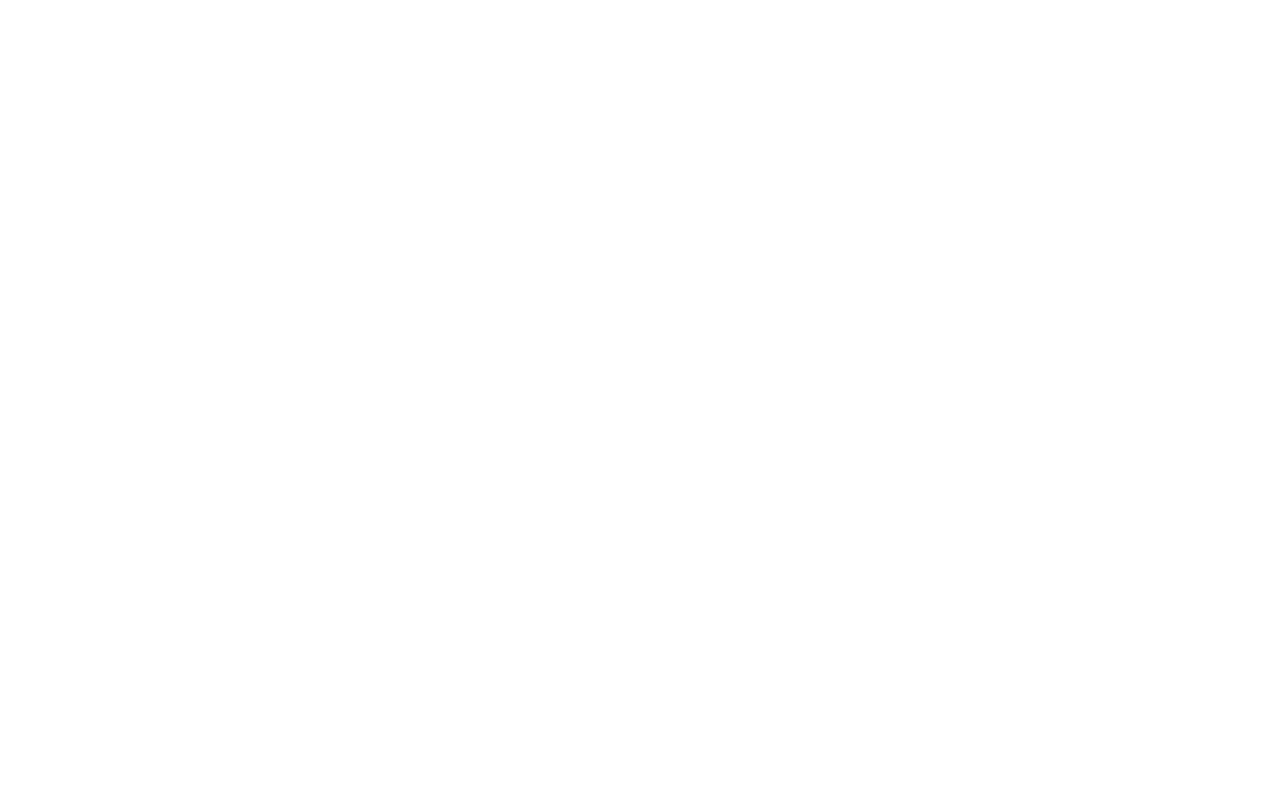
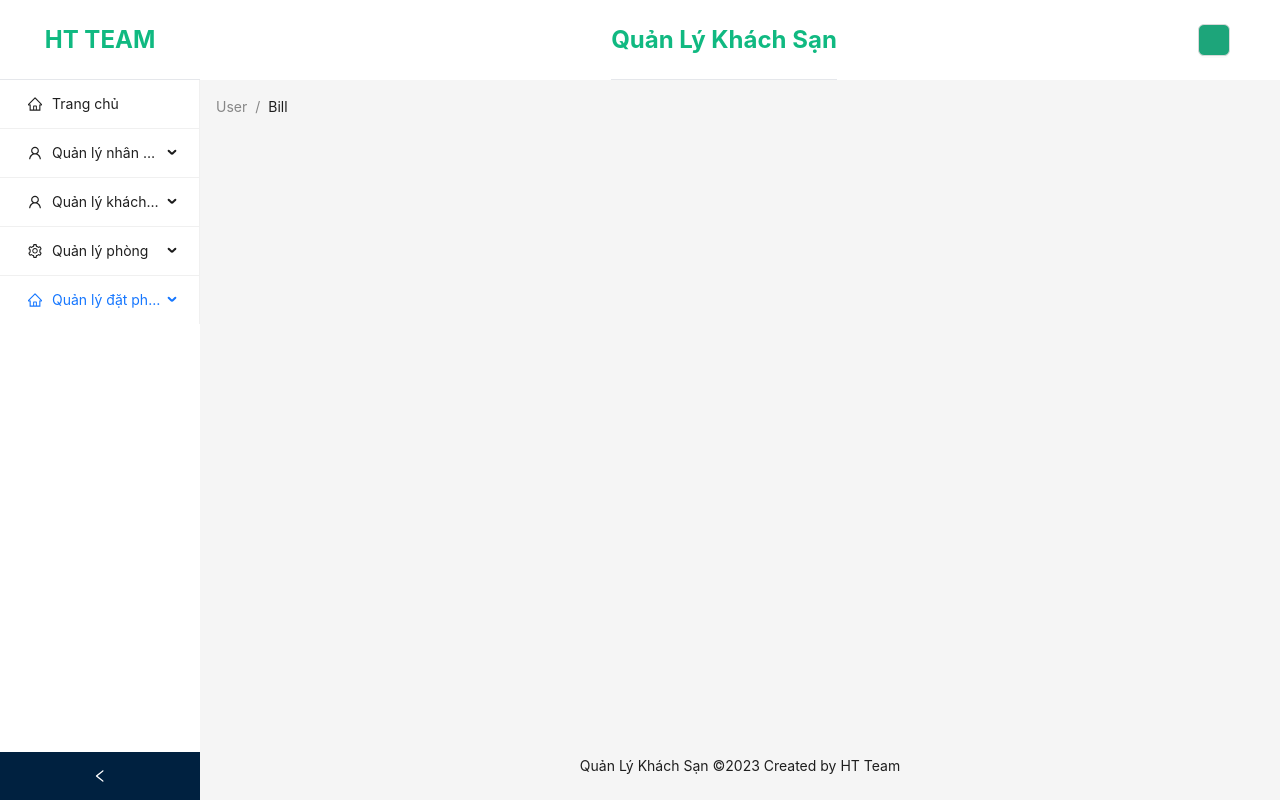
Before and after one commit to buihuuthong/QuanLyKhachSan_FE, a React (Create React App) app: page /book-room/list in a window 1280 px wide. Before the commit this address had no page. Built offline with nearby package versions, Linux system fonts and the light colour scheme.

Commit message:
fix cho hao ngu

```diff
--- a/src/layout/Sidebar.jsx
+++ b/src/layout/Sidebar.jsx
@@ -38,9 +38,15 @@ const items = [
     getItem("Loại phòng", "/room/type"),
     getItem("Trạng thái phòng", "/room/state"),
   ]),
+  {
+    type: "divider",
+  },
+  getItem("Quản lý đặt phòng", "/book-room", <HomeOutlined />, [
+    getItem("Danh sách đặt phòng", "/book-room/list"),
+  ]),
 ];
 
-const rootSubmenuKeys = ["/home", "/employee", "/customer", "/room"];
+const rootSubmenuKeys = ["/home", "/employee", "/customer", "/room", "/book-room"];
 
 const Sidebar = () => {
   const navigate = useNavigate();
--- /dev/null
+++ b/src/pages/book/BookRoom.jsx
@@ -0,0 +1,10 @@
+import React from 'react'
+import Main from '../../layout/Main';
+
+const BookRoom = () => {
+    return(
+        <Main></Main>
+    )
+}
+
+export default BookRoom;
--- a/src/router/App.jsx
+++ b/src/router/App.jsx
@@ -1,16 +1,17 @@
-import React from 'react'
-import { BrowserRouter as Router, Routes, Route } from 'react-router-dom';
-import Signin from '../pages/auth/Signin';
-import Signup from '../pages/auth/Signup';
-import Home from '../pages/home/Home';
-import Employee from '../pages/employee/Employee';
-import Salary from '../pages/employee/Salary';
-import Role from '../pages/employee/Role';
-import Customer from '../pages/customer/Customer'
-import Room from '../pages/room/Room';
-import RoomType from '../pages/room/RoomType';
-import RoomState from '../pages/room/RoomState';
-import { Loading } from '../components/Loading';
+import React from "react";
+import { BrowserRouter as Router, Routes, Route } from "react-router-dom";
+import Signin from "../pages/auth/Signin";
+import Signup from "../pages/auth/Signup";
+import Home from "../pages/home/Home";
+import Employee from "../pages/employee/Employee";
+import Salary from "../pages/employee/Salary";
+import Role from "../pages/employee/Role";
+import Customer from "../pages/customer/Customer";
+import Room from "../pages/room/Room";
+import RoomType from "../pages/room/RoomType";
+import RoomState from "../pages/room/RoomState";
+import { Loading } from "../components/Loading";
+import BookRoom from "../pages/book/BookRoom";
 
 const App = () => {
   return (
@@ -19,30 +20,34 @@ const App = () => {
         <Route path="/loading" element={<Loading />} />
         <Route path="/signin" element={<Signin />} />
         <Route path="/signup" element={<Signup />} />
-        <Route path='/home' element={<Home />} />
+        <Route path="/home" element={<Home />} />
 
         {/* Nhân viên */}
         <Route path="/employee/*">
-          <Route path='account' element={<Employee />} />
-          <Route path='salary' element={<Salary />} />
-          <Route path='role' element={<Role />} />
+          <Route path="account" element={<Employee />} />
+          <Route path="salary" element={<Salary />} />
+          <Route path="role" element={<Role />} />
         </Route>
 
         {/* Khách hàng */}
         <Route path="/customer/*">
-          <Route path='account' element={<Customer />} />
+          <Route path="account" element={<Customer />} />
         </Route>
 
         {/* Phòng */}
         <Route path="/room/*">
-          <Route path='list' element={<Room />} />
-          <Route path='type' element={<RoomType />} />
-          <Route path='state' element={<RoomState />} />
+          <Route path="list" element={<Room />} />
+          <Route path="type" element={<RoomType />} />
+          <Route path="state" element={<RoomState />} />
         </Route>
 
+        {/* Phòng */}
+        <Route path="/book-room/*">
+          <Route path="list" element={<BookRoom />} />
+        </Route>
       </Routes>
     </Router>
   );
-}
+};
 
 export default App;
```
